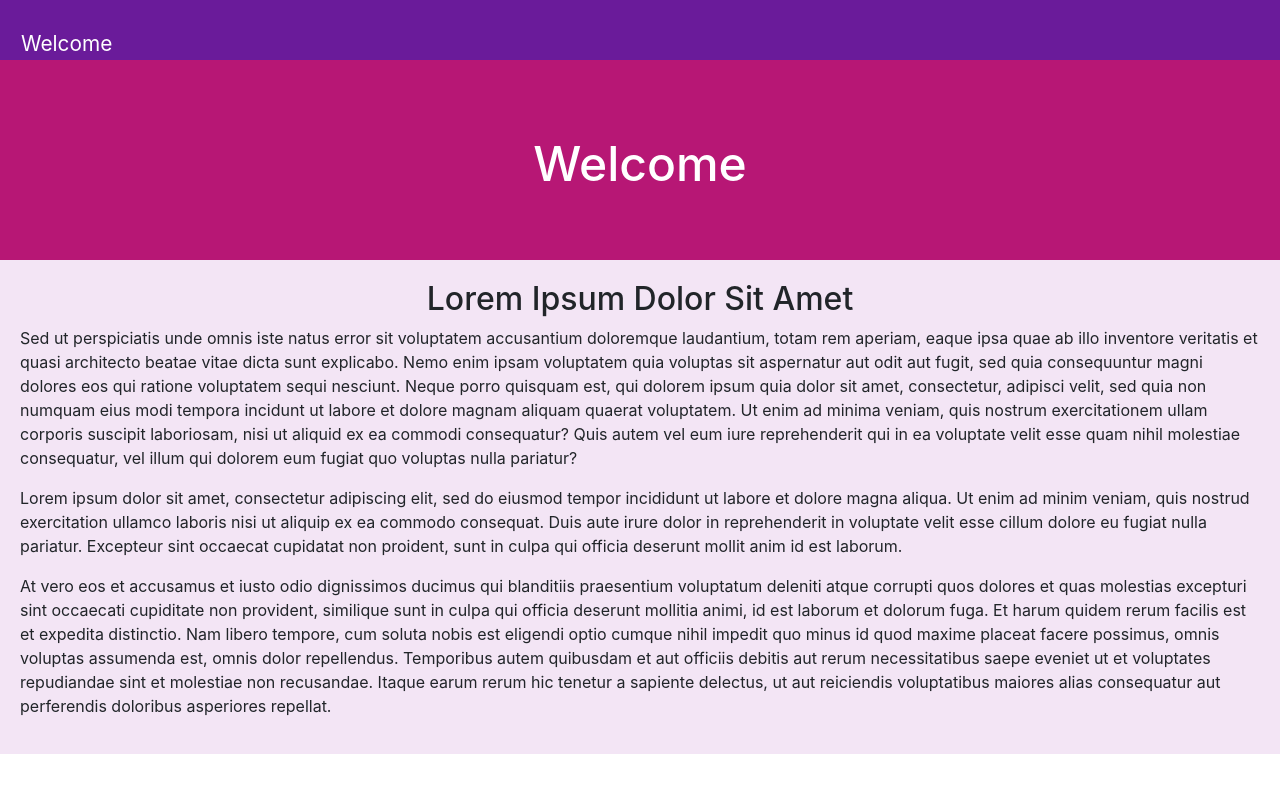
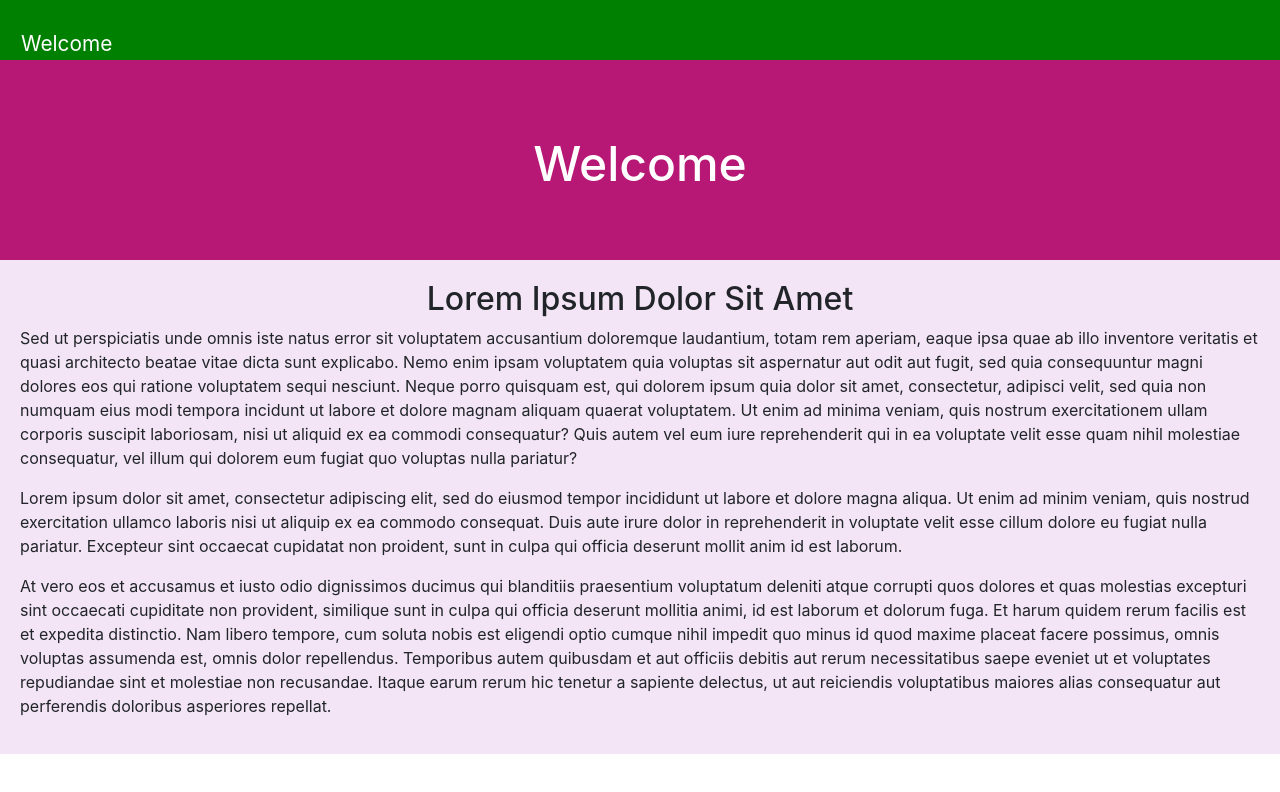
Before and after one commit to Dragontalker/myfirstreactapp, a React (Create React App) app: page / in a window 1280 px wide. Shown: the top 792 px of the page. Built offline with nearby package versions, Linux system fonts and the light colour scheme.

Commit message:
Modified the style of navbar as required.

```diff
--- a/src/styles/Navbar.css
+++ b/src/styles/Navbar.css
@@ -1,6 +1,7 @@
 .navbar {
-  background: #6a1b9a;
+  background: green;
   height: 60px;
+  justify-content: flex-end;
 }
 
 .navbar a {
```
